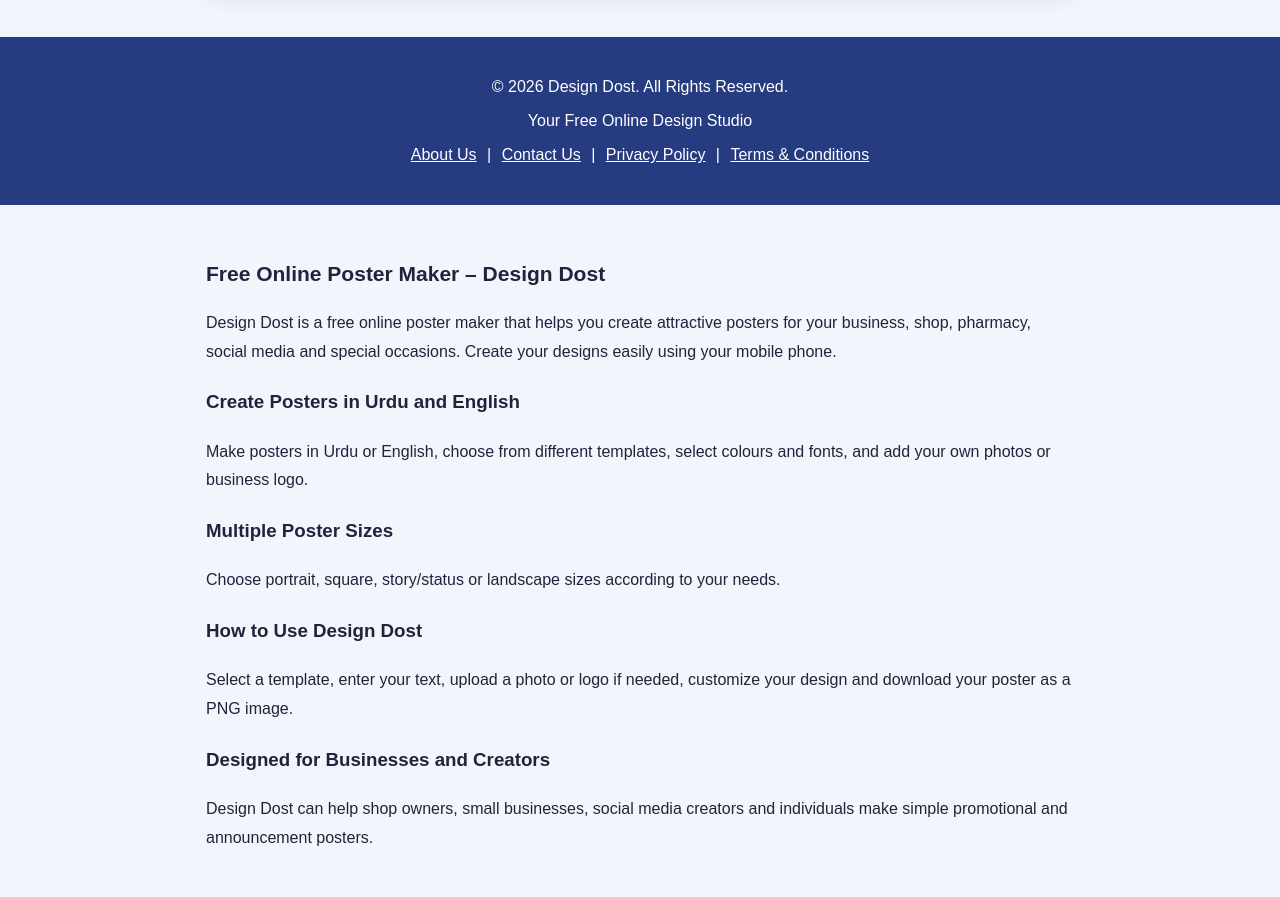
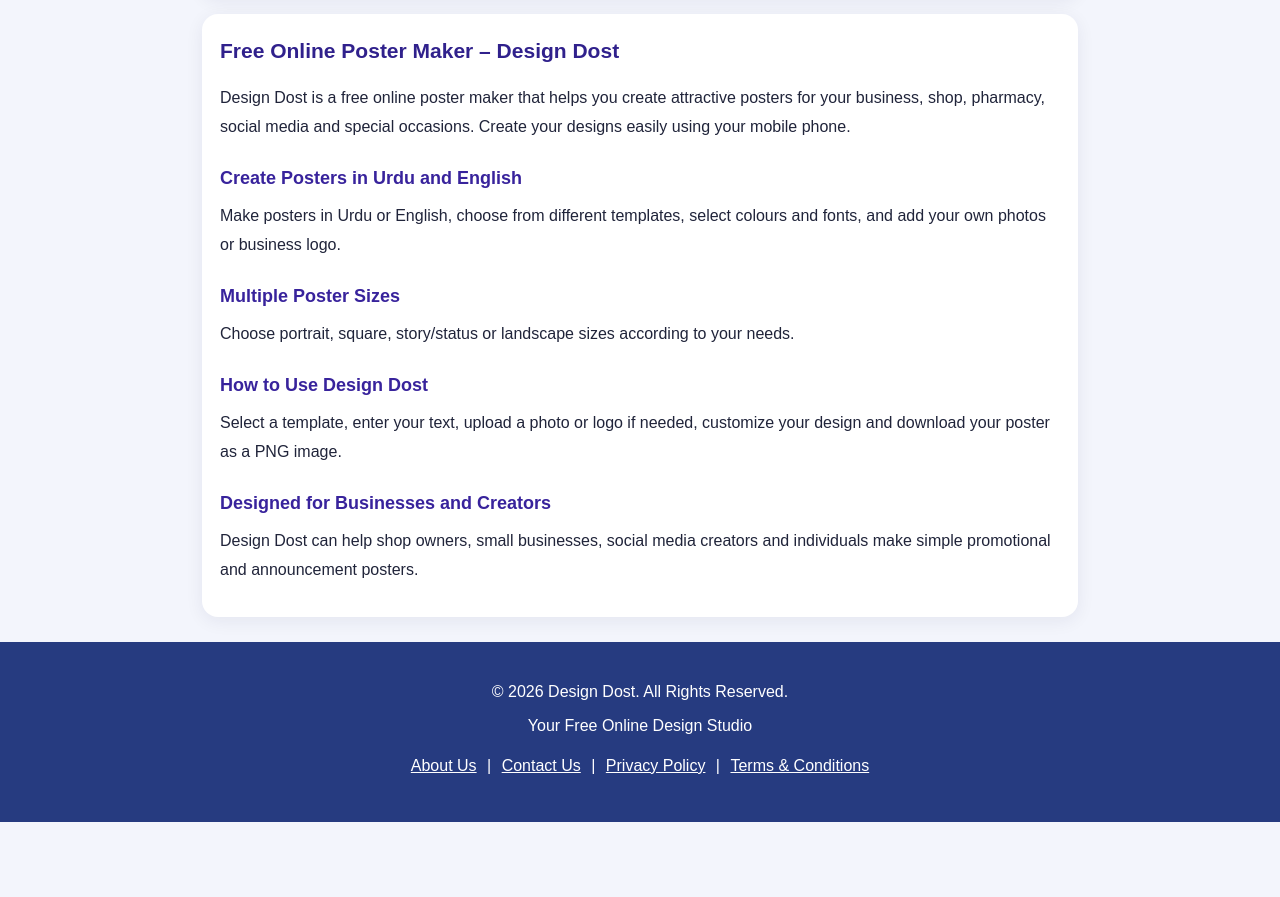
Before and after one commit to designdoststudio/designdoststudio.github.io, a plain HTML site: page index.html in a window 1280 px wide. Shown: the part 3052-3949 px from the top of the page. After the commit the page ends 3874 px from the top, so only its background shows below. Drawn offline with Linux system fonts and the light colour scheme.

Commit message:
Update index.html

```diff
--- a/index.html
+++ b/index.html
@@ -6,6 +6,7 @@
 <meta name="viewport" content="width=device-width, initial-scale=1">
 <title>Design Dost - Free Online Poster Maker in Urdu & English</title>
 <meta name="description" content="Design Dost is a free online poster maker. Create beautiful Urdu and English posters for businesses, shops, pharmacies, social media and events. Customize templates and download your poster in PNG format.">
+<meta name="robots" content="index, follow">
 <link rel="canonical" href="https://designdoststudio.github.io/">
 <meta name="theme-color" content="#563bd1">
 
@@ -125,24 +126,6 @@ grid-template-columns:1fr 1fr;
 gap:10px;
 }
 
-footer{
-text-align:center;
-padding:22px;
-color:#777;
-}
-
-footer a{
-color:white;
-margin:6px;
-}
-
-.seo-content{
-padding:25px 16px;
-max-width:900px;
-margin:25px auto;
-line-height:1.8;
-}
-
 /* Free Design Guides */
 
 .guide-card{
@@ -176,6 +159,40 @@ font-weight:bold;
 
 .guide-card a:hover{
 background:#4025a6;
+}
+
+.seo-content{
+line-height:1.8;
+}
+
+.seo-content h2{
+color:#30218c;
+}
+
+.seo-content h3{
+font-size:18px;
+margin:20px 0 7px;
+color:#38239c;
+}
+
+.seo-content p{
+margin:8px 0 14px;
+}
+
+footer{
+background:#263b80;
+color:white;
+text-align:center;
+padding:25px 10px;
+margin-top:25px;
+font-family:Arial,sans-serif;
+}
+
+footer a{
+color:white;
+margin:6px;
+text-decoration:underline;
+display:inline-block;
 }
 
 @media(max-width:520px){
@@ -352,8 +369,6 @@ Create, customize and download free posters in Urdu and English for your busines
 <p class="hint">Design Dost — Create • Customize • Download</p>
 </section>
 
-<!-- Free Design Guides Section -->
-
 <section class="panel" id="design-guides">
 
 <h2>📚 Free Design Guides</h2>
@@ -363,7 +378,6 @@ Learn how to create professional posters using Design Dost. Explore our free ste
 </p>
 
 <div class="guide-card">
-
 <h3>1. How to Create a Professional Business Poster Online for Free</h3>
 
 <p>
@@ -373,11 +387,9 @@ Learn how to design attractive business posters, choose the right size, customiz
 <a href="business-poster-guide.html">
 Read Business Poster Guide →
 </a>
-
 </div>
 
 <div class="guide-card">
-
 <h3>2. How to Create Urdu Posters on Mobile – A Complete Guide</h3>
 
 <p>
@@ -387,28 +399,13 @@ Learn how to create beautiful Urdu posters on your mobile phone using Urdu text,
 <a href="urdu-poster-design-guide.html">
 Read Urdu Poster Guide →
 </a>
-
 </div>
 
 </section>
 
-</main>
+<!-- Homepage SEO Information -->
 
-<footer style="background:#263b80;color:white;text-align:center;padding:25px 10px;margin-top:40px;font-family:Arial,sans-serif;">
-
-<p>© 2026 Design Dost. All Rights Reserved.</p>
-<p>Your Free Online Design Studio</p>
-
-<p>
-<a href="about.html">About Us</a> |
-<a href="contact.html">Contact Us</a> |
-<a href="privacy.html">Privacy Policy</a> |
-<a href="terms.html">Terms & Conditions</a>
-</p>
-
-</footer>
-
-<section class="seo-content">
+<section class="panel seo-content">
 
 <h2>Free Online Poster Maker – Design Dost</h2>
 
@@ -441,6 +438,22 @@ Design Dost can help shop owners, small businesses, social media creators and in
 </p>
 
 </section>
+
+</main>
+
+<footer>
+
+<p>© 2026 Design Dost. All Rights Reserved.</p>
+<p>Your Free Online Design Studio</p>
+
+<p>
+<a href="about.html">About Us</a> |
+<a href="contact.html">Contact Us</a> |
+<a href="privacy.html">Privacy Policy</a> |
+<a href="terms.html">Terms & Conditions</a>
+</p>
+
+</footer>
 
 <script>
 "use strict";
```
